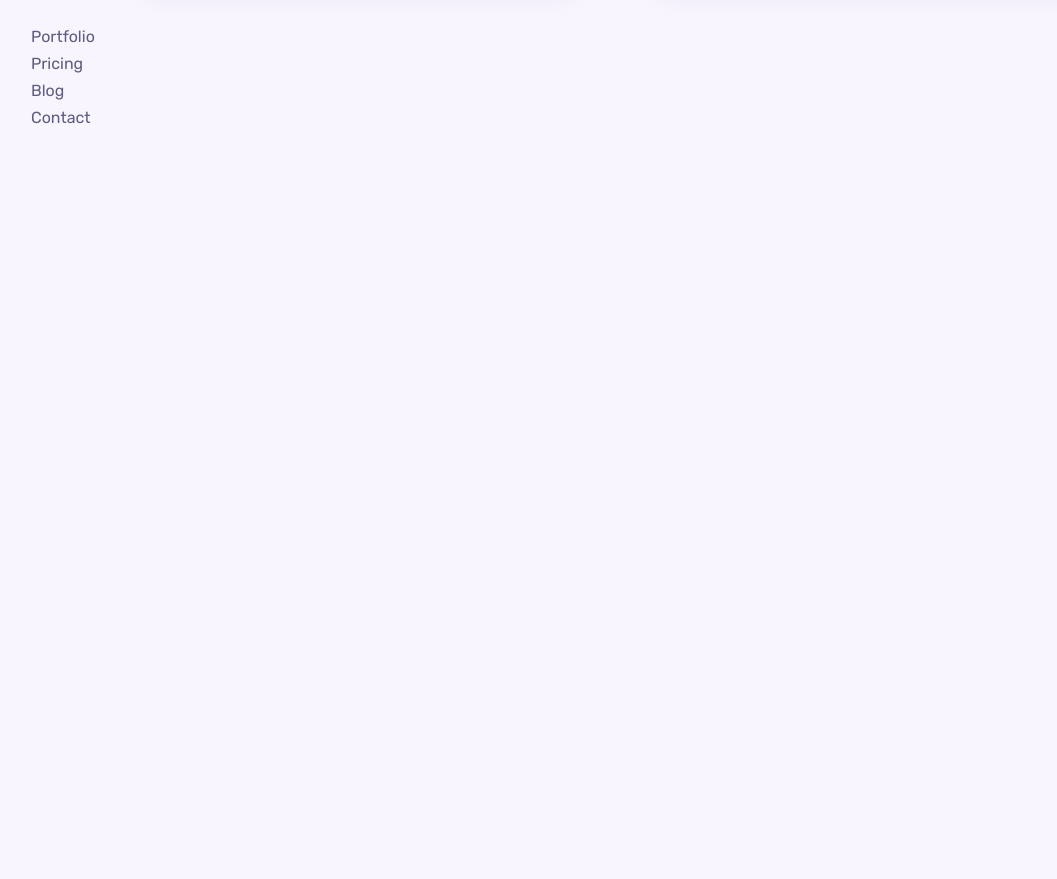
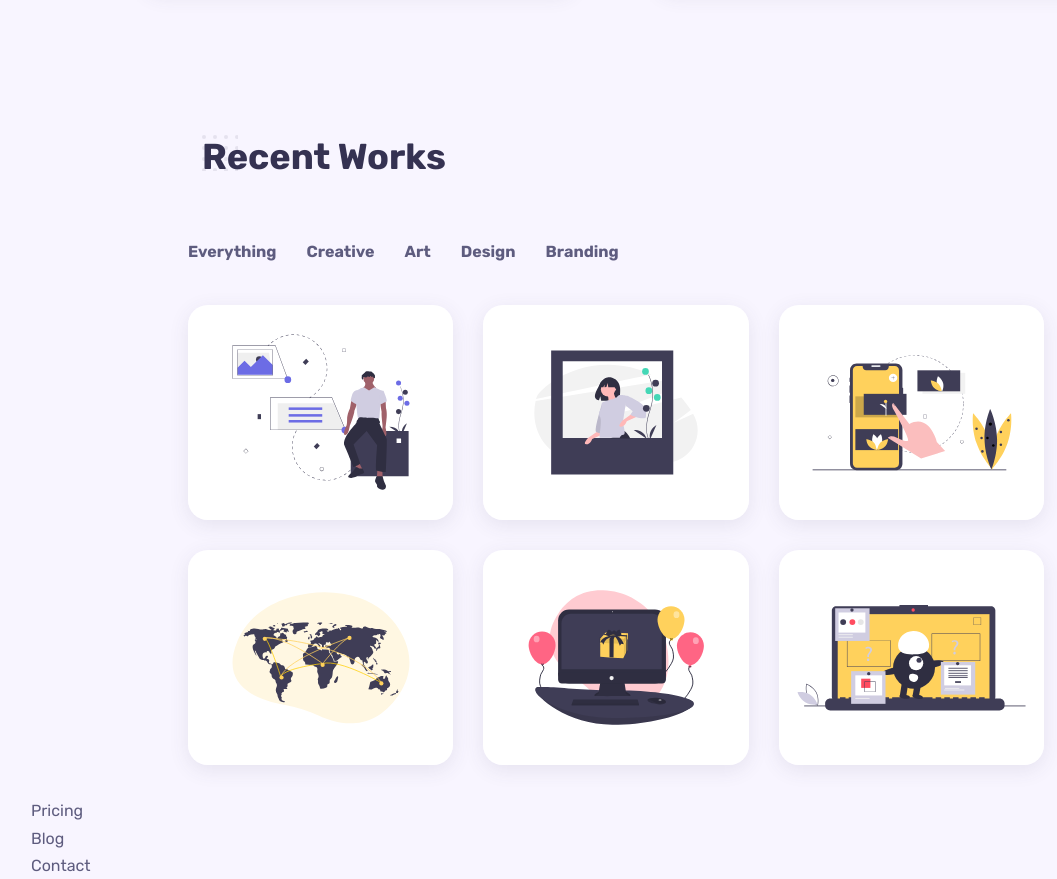
Before and after one commit to saraardila/portfolio-web, a React (Create React App) app: page / in a window 1280 px wide. Shown: the part 2960-3839 px from the top of the page, without its empty margins (79-1136 px from the left). Before the commit the page ends 3092 px from the top, so only its background shows below. Built offline with nearby package versions, Linux system fonts and the light colour scheme.

Commit message:
Portfolio DOne

```diff
--- /dev/null
+++ b/src/components/portfolio/Menu.jsx
@@ -0,0 +1,51 @@
+import Work1 from "../../assets/work-1.svg";
+import Work2 from "../../assets/work-2.svg";
+import Work3 from "../../assets/work-3.svg";
+import Work4 from "../../assets/work-4.svg";
+import Work5 from "../../assets/work-5.svg";
+import Work6 from "../../assets/work-6.svg";
+
+
+const Menu = [
+    {
+      id: 1,
+      image: Work1,
+      title: "Project Management Illustration",
+      category: "Design",
+    },
+    {
+      id: 2,
+      image: Work2,
+      title: "Guest App Walkthrough Screens",
+      category: "Art",
+    },
+    {
+      id: 3,
+      image: Work3,
+      title: "Delivery App Wireframe",
+      category: "Branding",
+    },
+    ,
+    {
+      id: 4,
+      image: Work4,
+      title: "Onboarding Motivation",
+      category: "Design",
+    },
+    ,
+    {
+      id: 5,
+      image: Work5,
+      title: "iMac Mockup Design",
+      category: "Creative",
+    },
+    ,
+    {
+      id: 6,
+      image: Work6,
+      title: "Game Store App Concept",
+      category: "Art",
+    },
+  ];
+
+export default Menu
--- a/src/components/portfolio/Portfolio.jsx
+++ b/src/components/portfolio/Portfolio.jsx
@@ -1,9 +1,50 @@
-import React from 'react';
-import "./portfolio.css"
+import React, {useState} from 'react';
+import "./portfolio.css";
+import Menu from './Menu';
 
 const Portfolio = () => {
+  const [items, setItems] = useState (Menu); //-- recuperamos los items del menu
+  const filterItem = (categoryItem) => {
+    const updatedItems = Menu.filter((curElem) => {
+      return curElem.category === categoryItem;
+    })
+
+    setItems (updatedItems);
+  }
+
   return (
-    <div>Portfolio</div>
+
+    <section className="work container section" id="portfolio">
+
+      <h2 className="section__title">Recent Works</h2>
+
+      <div className="work__filters">
+        <span className="work__item" onClick={()=> setItems(Menu)}>Everything</span>
+        <span className="work__item" onClick={()=> filterItem("Creative")}>Creative</span>
+        <span className="work__item" onClick={()=> filterItem("Art")}>Art</span>
+        <span className="work__item"onClick={()=> filterItem("Design")}>Design</span>
+        <span className="work__item"onClick={()=> filterItem("Branding")}>Branding</span>
+      </div>
+
+      <div className="work__container grid">  {/* los recuperamos */}
+        {items.map((elem) =>{
+          const{id, image, title, category} = elem;
+          return (
+            <div className="work__card" key={id}>
+              <div className="work__thumbnail">
+                <img src={image} alt="" className="work__img" />
+                <div className="work__mask"></div>
+              </div>
+              <span className="work__category">{category}</span>
+              <h3 className="work__title">{title}</h3>
+              <a href="#" className="work__button">
+                <i className="icon-link work__button-icon"></i>
+              </a>
+            </div>
+          )
+        } )}
+      </div>
+    </section>
   )
 }
 
--- a/src/components/portfolio/portfolio.css
+++ b/src/components/portfolio/portfolio.css
@@ -0,0 +1,110 @@
+.work__filters {
+
+    display: flex;
+    align-items: center;
+    column-gap: 1.875rem;
+    margin-bottom: 2.5rem;
+}
+
+.work__item{
+
+    cursor: pointer;
+    font-weight: var(--font-bold);
+    transition: .3s;
+}
+
+.work__item:hover {
+
+   color: var(--first-color);
+}
+
+.work__container {
+    grid-template-columns: repeat(3, 1fr);
+    gap: 1.875rem;
+}
+
+.work__card {
+
+    position: relative;
+    overflow: hidden;
+    border-radius: var(--border-radius);
+    box-shadow: var(--shadow);
+}
+
+.work__mask {
+
+    background: #6c6ce5;
+    position: absolute;
+    left: 0;
+    top: 0;
+    height: 100%;
+    width: 100%;
+    transition: .3s;
+    opacity: 0;
+}
+
+.work__card:hover .work__mask{
+
+    opacity: 0.9;
+}
+
+.work__category {
+    color: #fff;
+    background-color: var(--first-color);
+    border-bottom-left-radius: 0.98rem;
+    border-bottom-right-radius: 0.98rem;
+    position: absolute;
+    top: 0;
+    left: 1.5rem;
+    font-size: var(--small-font-size);
+    display: inline-block;
+    padding: 0.19rem 0.625rem;
+    transform: translateY(-40px);
+    transition: .3s;
+
+}
+
+.work__title {
+
+    color: #fff;
+    font-size: var(--h3-font-size);
+    margin: 0 0 0.98rem;
+    padding: 0 1.25rem;
+    position: absolute;
+    top: 3.75rem;
+    transform: translateY(30px);
+    transition: .3s;
+    opacity: 0;
+
+}
+
+.work__button {
+    color: #fff;
+    position: absolute;
+    bottom: 1.5rem;
+    left: 1.5rem;
+    font-size: var(--h3-font-size);
+    display: block;
+    background-color: #ffd15c;
+    height: 40px;
+    width: 40px;
+    cursor: pointer;
+    border-radius: 50%;
+    text-align: center;
+    line-height: 42px;
+    transition: .3s;
+    opacity: 0;
+}
+
+.work__card:hover .work__button {
+
+
+    opacity: 1;
+
+}
+
+.work__card:hover .work__title, .work__card:hover .work__category {
+
+    opacity: 1;
+    transform: translateY(0);
+}
```
